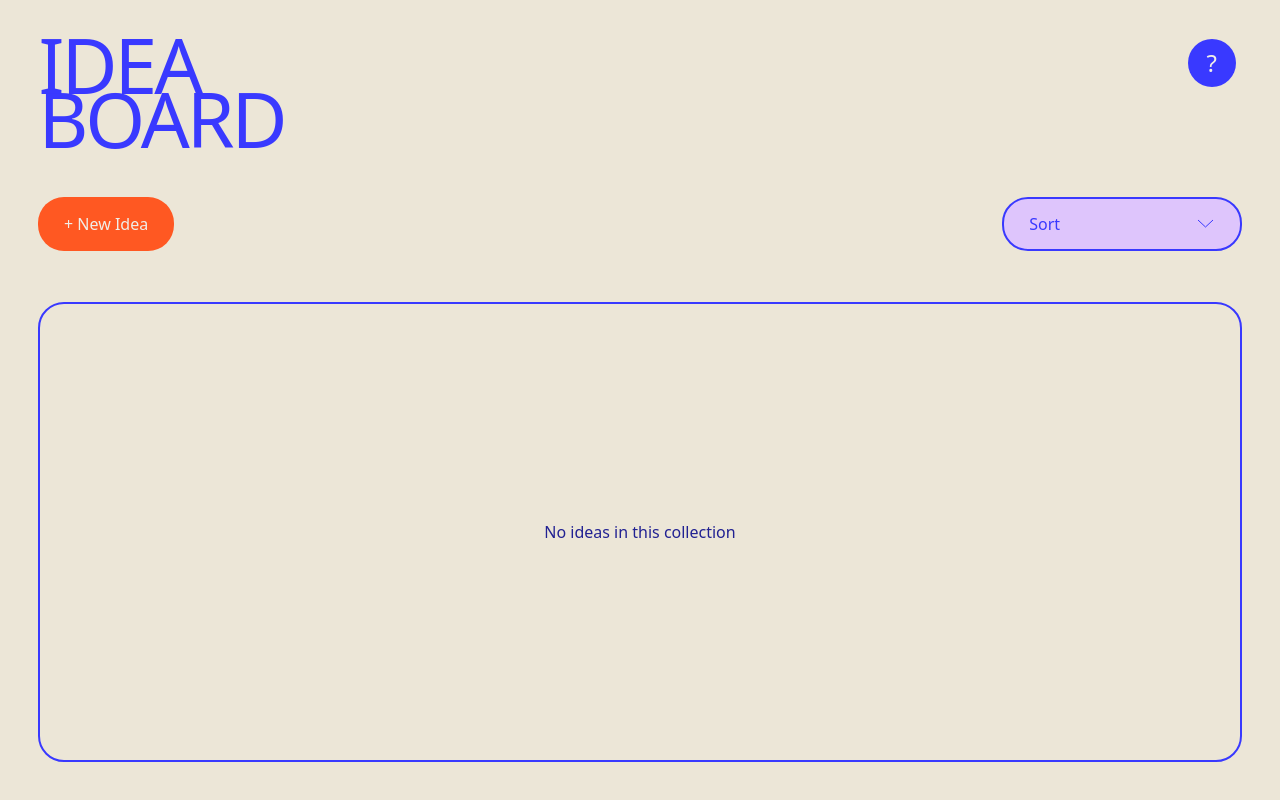
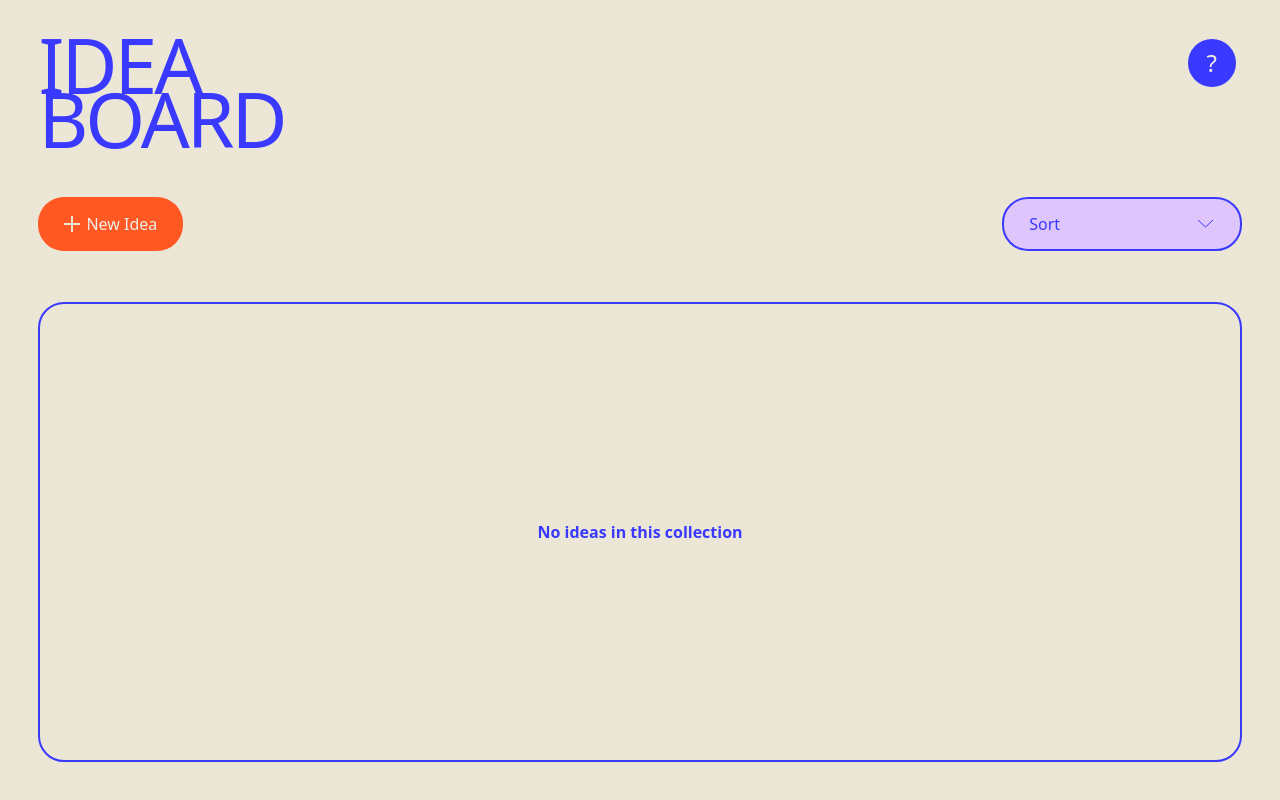
Before and after one commit to juliscapucin/idea-board, a React (Vite) app: page / in a window 1280 px wide. Built offline with nearby package versions, Linux system fonts and the light colour scheme.

Commit message:
fix styles

```diff
--- a/src/components/Card.tsx
+++ b/src/components/Card.tsx
@@ -143,7 +143,6 @@ export default function Card({ ideaCard, onSave, onDelete }: IdeaCardProps) {
                         id={`description-${title}`}
                         name={`description-${title}`}
                         placeholder='Idea description here'
-                        minLength={2}
                         maxLength={140}
                         rows={4}
                         autoComplete='off'
--- a/src/components/Header.tsx
+++ b/src/components/Header.tsx
@@ -1,6 +1,7 @@
 import { SortMenu, InstructionsPopup } from "../components";
 import { Button } from "./Buttons";
 import { SortOption } from "../types";
+import { IconPlus } from "./Icons";
 
 type HeaderProps = {
     onSort: (option: SortOption | null) => void;
@@ -20,8 +21,12 @@ export default function Header({
             <h1 className='header__title'>Board</h1>
             <div className='header__buttons'>
                 {/* ADD NEW IDEA */}
-                <Button variant='primary' onClickAction={createNewIdea}>
-                    + New Idea
+                <Button
+                    variant='primary'
+                    classes='header__add-button'
+                    onClickAction={createNewIdea}
+                >
+                    <IconPlus /> New Idea
                 </Button>
 
                 {/* SORT DROPDOWN */}
--- a/src/components/Icons.tsx
+++ b/src/components/Icons.tsx
@@ -51,7 +51,7 @@ export function IconPlus() {
     return (
         <div className='icon-plus__container'>
             <span className='icon-plus__line'></span>
-            <span className='icon-plus__line'></span>
+            <span className='icon-plus__line rotate-90'></span>
         </div>
     );
 }
--- a/src/styles/cards-list.css
+++ b/src/styles/cards-list.css
@@ -5,7 +5,7 @@
     background-color: var(--color-primary);
     border: var(--color-accent) 2px solid;
     border-radius: var(--radius-lg);
-    padding: var(--space-sm);
+    padding: var(--space-xs);
     z-index: 1;
     flex: 1;
 }
@@ -13,6 +13,7 @@
 @media (min-width: 768px) {
     .cards-list__container {
         grid-template-columns: repeat(2, 1fr);
+        padding: var(--space-sm);
     }
 }
 
@@ -29,5 +30,6 @@
     align-items: center;
     justify-content: center;
     grid-column: 1 / -1;
-    color: var(--color-text-dark);
+    color: var(--color-accent);
+    font-weight: 600;
 }
--- a/src/styles/header.css
+++ b/src/styles/header.css
@@ -15,10 +15,10 @@
     width: fit-content;
 }
 
-@media (min-width: 768px) {
+@media (min-width: 1024px) {
     .header__title {
         font-size: 6vw;
-        letter-spacing: -10px;
+        letter-spacing: -5px;
         transition: letter-spacing 0.5s ease-in-out;
     }
 
@@ -33,3 +33,10 @@
     justify-content: space-between;
     margin: var(--space-lg) 0;
 }
+
+.header__add-button {
+    display: flex;
+    justify-content: center;
+    align-items: center;
+    gap: var(--space-xxs);
+}
--- a/src/styles/icons.css
+++ b/src/styles/icons.css
@@ -34,7 +34,18 @@
     color: var(--color-text-light);
 }
 
+.icon-plus__container {
+    position: relative;
+    height: 1rem;
+    width: 1rem;
+    display: flex;
+    align-items: center;
+    justify-content: center;
+}
+
 .icon-plus__line {
-    width: 100%;
+    position: absolute;
+    width: 16px;
     height: 2px;
+    background-color: var(--color-primary);
 }
--- a/src/styles/instructions-popup.css
+++ b/src/styles/instructions-popup.css
@@ -8,8 +8,8 @@
 
 .instructions-popup__content {
     position: absolute;
-    top: -10px;
-    right: -10px;
+    top: 0;
+    right: 0;
     width: calc(100vw - 2 * var(--space-md));
     height: calc(100svh - 10rem);
     padding: var(--space-xl) 0 var(--space-md) 0;
@@ -22,13 +22,15 @@
 @media (min-width: 768px) {
     .instructions-popup__content {
         width: 50vw;
+        top: -10px;
+        right: -10px;
     }
 }
 
 .instructions-popup__button-close {
     position: absolute;
-    top: var(--space-sm);
-    right: var(--space-sm);
+    top: var(--space-xs);
+    right: var(--space-xs);
     z-index: 10;
     background-color: var(--color-secondary);
 }
@@ -36,7 +38,13 @@
 .instructions-popup__text {
     height: 100%;
     overflow-y: scroll;
-    padding: 0 var(--space-md);
+    padding: 0 var(--space-sm);
+}
+
+@media (min-width: 768px) {
+    .instructions-popup__text {
+        padding: 0 var(--space-md);
+    }
 }
 
 .instructions-popup__title {
--- a/src/styles/utilities.css
+++ b/src/styles/utilities.css
@@ -26,6 +26,12 @@
     color: var(--color-danger) !important;
 }
 
+.flex {
+    display: flex;
+    justify-content: center;
+    align-items: center;
+}
+
 .hidden {
     visibility: hidden;
 }
@@ -52,6 +58,10 @@
 
 .-rotate-45 {
     transform: rotate(-45deg);
+}
+
+.rotate-90 {
+    transform: rotate(90deg);
 }
 
 .rotate-180 {
```
